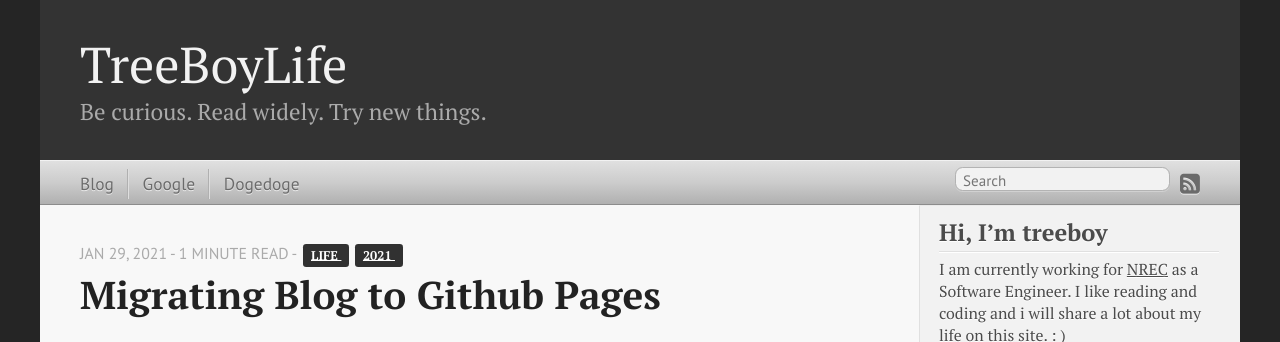
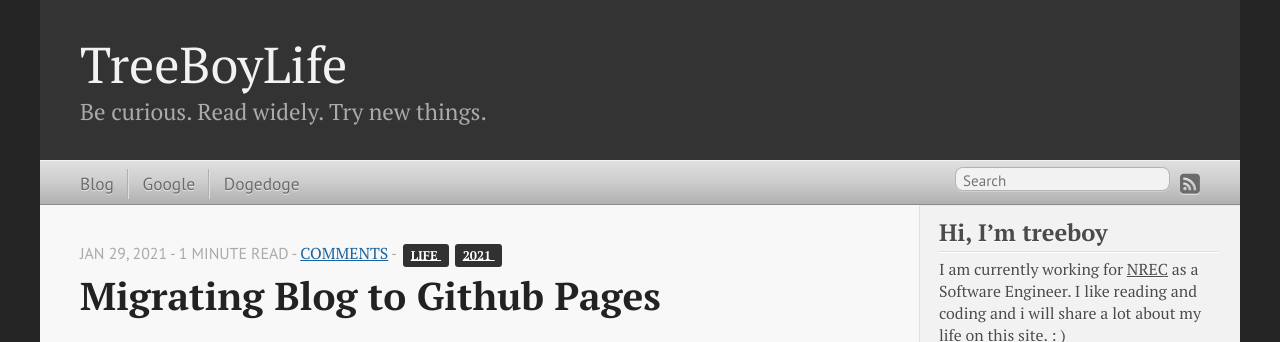
Before and after one commit to LinusDean/LinusDean.github.io, a plain HTML site: page index.html in a window 1280 px wide. Shown: the top 342 px of the page. Drawn offline with Linux system fonts and the light colour scheme.

Commit message:
update site🚀

```diff
--- a/index.html
+++ b/index.html
@@ -125,7 +125,7 @@
 <header>
   <p class="meta">Jan 29, 2021
      - 1 minute read
-
+     - <a href="https://treeboylife.com/blog/migrate-blog-to-github-pages/#disqus_thread">Comments</a>
 
 
 
```
